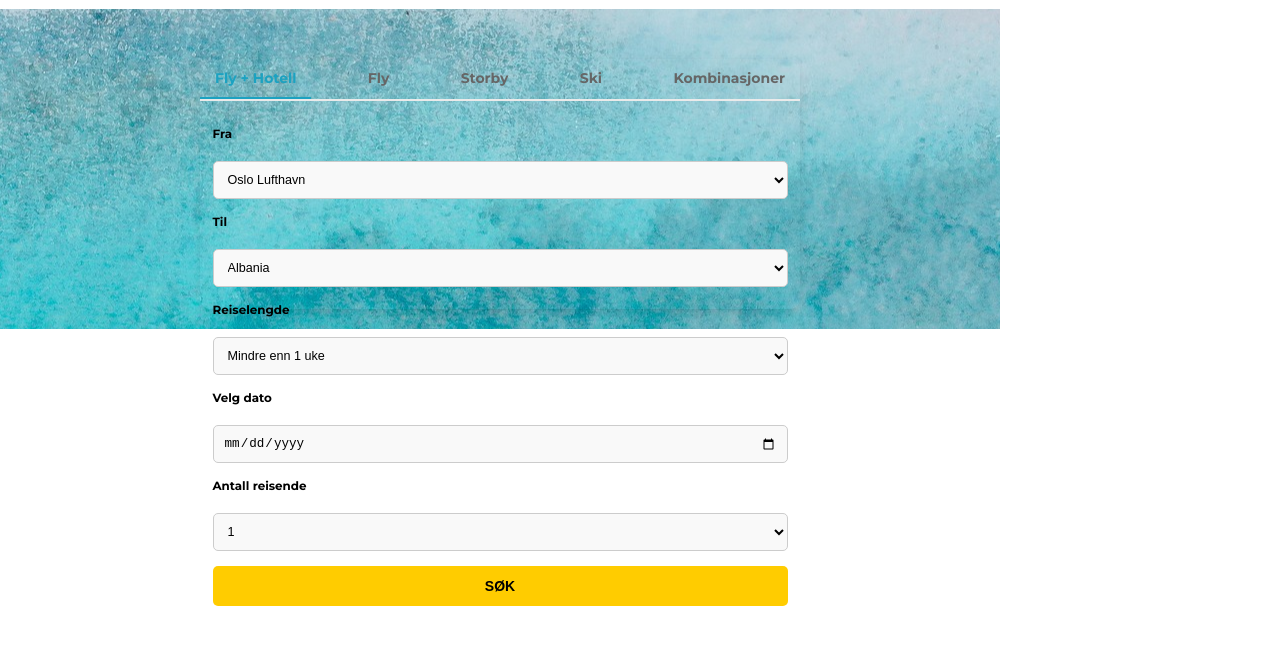
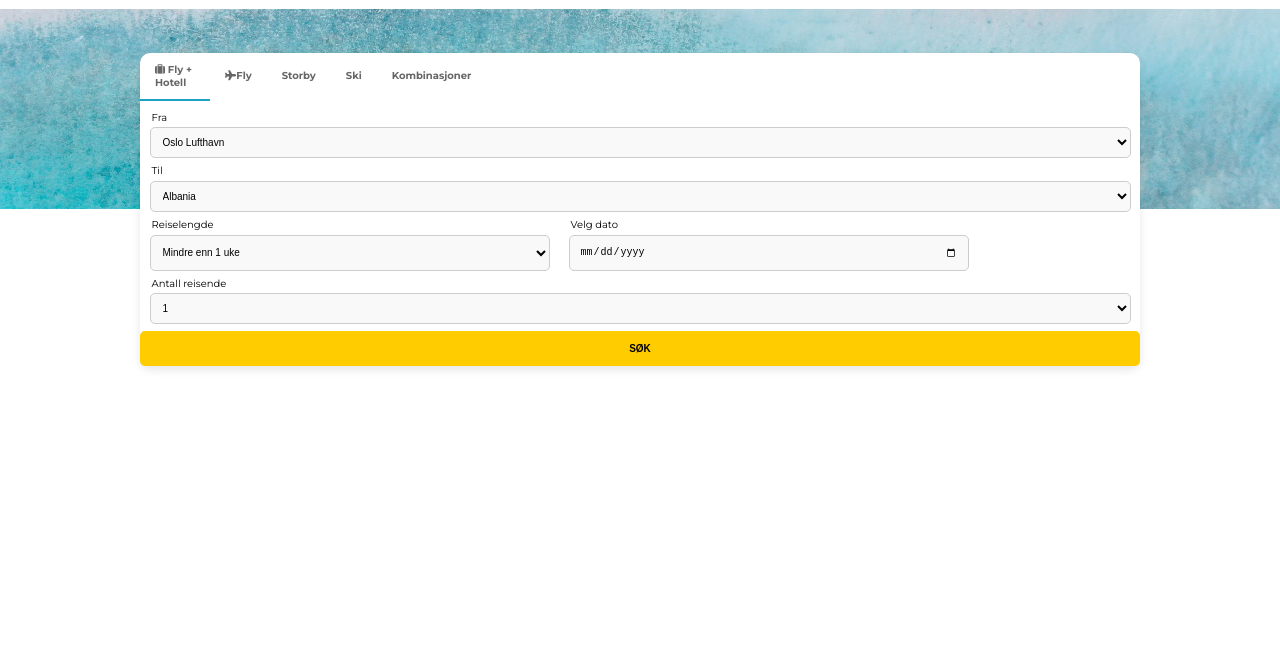
Before and after one commit to IceGqpple/WebutviklingEksamen, a plain HTML site: page index.html in a window 1280 px wide. Shown: the part 65-710 px from the top of the page. Drawn offline with Linux system fonts and the light colour scheme.

Commit message:
Fixed design of top of main

```diff
--- a/CSS/style.css
+++ b/CSS/style.css
@@ -4,8 +4,10 @@ body {
     display: grid;
     grid-template-rows: 0.11fr 3fr 0.5fr;
     max-width: 1400px;
+    width: 100%;
     font-family: 'Montserrat';
     margin: 0;
+    box-sizing: border-box;
 }
 
 header {
@@ -87,46 +89,59 @@ nav div {
     display: none;
 }
 
-.banner {
-    background-image: url("/img/sea-4768869_1920.jpg");
-    background-position: center;
-    height: 300px;
+.header-main {
+    height: 400px;
     width: 100%;
-    max-width: 1000px;
-    display: flex;
-    justify-content: center;
+    max-width: 1400px;
+    display: grid;
+    justify-items: center;
+    grid-template-rows: repeat(4, 2fr);
+    grid-template-columns: 1fr;
     padding-bottom: 20px;
 }
 
+.background-banner {
+    background-image: url("../img/sea-4768869_1920.jpg");
+    background-position: center;
+    background-repeat: no-repeat;
+    background-size: cover;
+    max-width: 100%;
+    width: 100%;
+    grid-column: 1 / -1;
+    grid-row: 1 / 3;
+}
+
 .booking-form {
-    width: 90%;
-    max-width: 600px;
+    width: 85%;
+    max-width: 1000px;
     border-radius: 10px;
     box-shadow: 0 4px 8px rgba(0, 0, 0, 0.1);
-    font-size: 14px;
-    margin-top: 50px;
+    font-size: 10px;
+    background-color: white;
+    grid-column: 1 / -1;
+    grid-row: 2 / 4;
+    align-self: center;
 }
 
 .booking-form .tabs {
     display: flex;
-    justify-content: space-between;
-    margin-bottom: 20px;
-    border-bottom: 2px solid #eaeaea;
+    margin-bottom: 10px;
     overflow-x: scroll;
 }
 
 .booking-form .tabs a {
     text-decoration: none;
     font-weight: bold;
-    font-size: 14px;
+    font-size: 10px;
     color: #666;
     padding: 10px 15px;
     border-bottom: 2px solid transparent;
     transition: color 0.3s, border-bottom 0.3s;
+    max-width: 40px;
+    align-self: center;
 }
 
 .booking-form .tabs a.active {
-    color: #1ca2c1;
     border-bottom: 2px solid #1ca2c1;
 }
 
@@ -134,7 +149,31 @@ nav div {
     border: none;
     display: flex;
     flex-wrap: wrap;
-    gap: 15px;
+}
+
+.booking {
+    display: flex;
+    flex-wrap: wrap;
+}
+
+.travelfrom {
+    width: 100%;
+}
+
+.travelto {
+    width: 100%;
+}
+
+.travellength {
+    width: 40%;
+}
+
+.traveldate {
+    width: 40%;
+}
+
+.passengers {
+    width: 100%;
 }
 
 .booking-form label {
@@ -144,13 +183,12 @@ nav div {
     display: block;
 }
 
-.booking-form select,
-.booking-form input {
+.booking-form select, .booking-form input {
     width: 100%;
-    padding: 10px;
+    padding: 8px;
     border: 1px solid #ccc;
     border-radius: 5px;
-    font-size: 0.9em;
+    font-size: 10px;
     background-color: #f9f9f9;
 }
 
--- a/index.html
+++ b/index.html
@@ -36,45 +36,56 @@
             </nav>
         </header>
         <main>
-            <section class="banner">
+            <section class="header-main">
+                <div class ="background-banner"></div>
                 <form class="booking-form">
                     <div class="tabs">
-                        <a href="#" class="active">Fly + Hotell</a>
-                        <a href="#">Fly</a>
+                        <a href="#" class="active"><i class="fa-solid fa-suitcase"></i> Fly + Hotell</a>
+                        <a href="#"><i class="fa-solid fa-plane"></i>Fly</a>
                         <a href="#">Storby</a>
                         <a href="#">Ski</a>
                         <a href="#">Kombinasjoner</a>
                     </div>
-                    <fieldset>
-                        <label for="from">Fra</label>
+                    <div class="booking">
+                        <fieldset class="travelfrom">
+                            <legend>Fra</legend>
                             <select id="from">
                                 <option>Oslo Lufthavn</option>
                                 <option>Bergen</option>
                                 <option>Trondheim</option>
                             </select>
-                        <label for="to">Til</label>
+                        </fieldset>
+                        <fieldset class="travelto">
+                            <legend>Til</legend>
                             <select id="to">
                                 <option>Albania</option>
                                 <option>Spania</option>
                                 <option>Hellas</option>
                             </select>
-                        <label for="duration">Reiselengde</label>
+                        </fieldset>
+                        <fieldset class="travellength">
+                            <legend>Reiselengde</legend>
                             <select id="duration">
                                 <option>Mindre enn 1 uke</option>
                                 <option>1 uke</option>
                                 <option>2 uker</option>
                             </select>
-                        <label for="date">Velg dato</label>
+                        </fieldset>
+                        <fieldset class="traveldate">
+                            <legend>Velg dato</legend>
                             <input type="date" id="date" placeholder="mm/dd/yyyy">
-                        <label for="travelers">Antall reisende</label>
+                        </fieldset>
+                        <fieldset class="passengers">
+                            <legend>Antall reisende</legend>
                             <select id="travelers">
                                 <option>1</option>
                                 <option>2</option>
                                 <option>3</option>
                                 <option>4</option>
                             </select>
+                        </fieldset>
+                    </div>
                         <button type="submit">Søk</button>
-                    </fieldset>
                 </form>
             </section>
 
```
Lines whose indentation alone changed are shown as unchanged.
